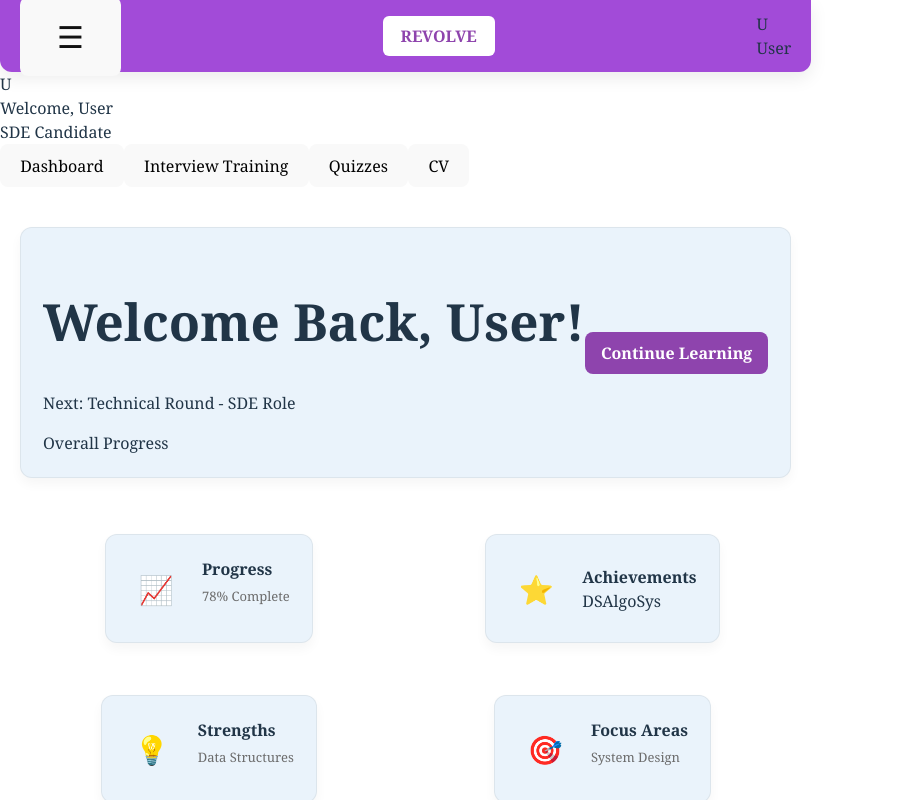
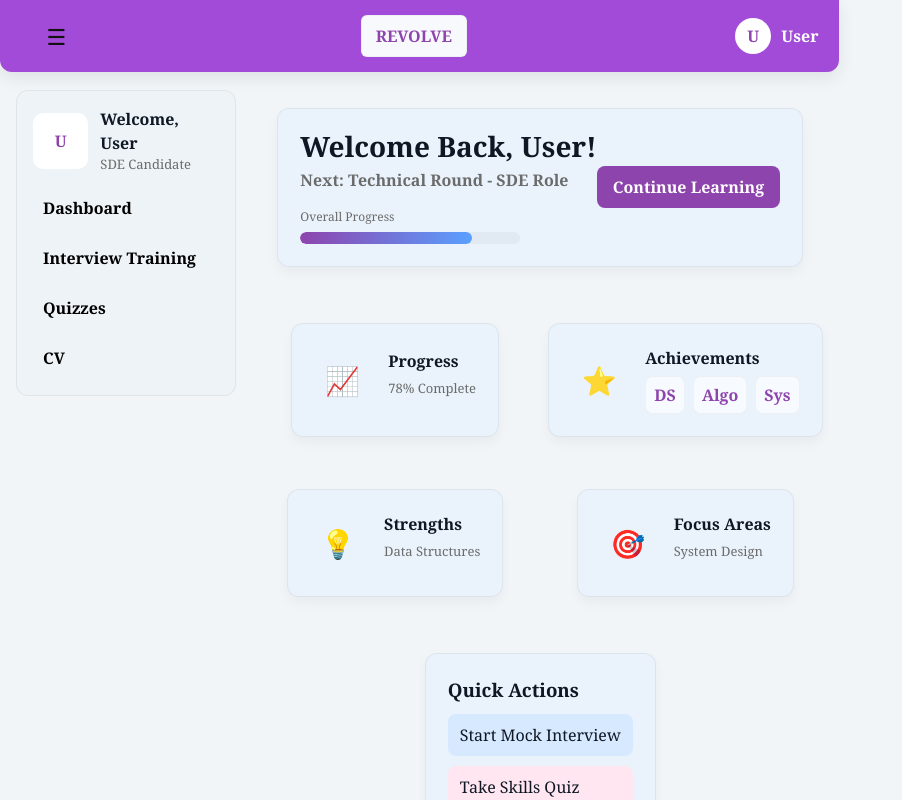
Before and after one commit to Shenukafdo2006/SDGP-AI-Interviewer, a React app in the folder frontend/: page / in a window 1280 px wide. Shown: the top 800 px of the page, without its empty margins (0-902 px from the left). Built offline with nearby package versions, Linux system fonts and the light colour scheme; the HTML template or start-up script is replaced by a standard one.

Commit message:
dashboard design change

```diff
--- a/frontend/src/DashBoard.css
+++ b/frontend/src/DashBoard.css
@@ -1,14 +1,17 @@
 /* Dashboard styles updated to match the provided design */
 
 :root{
-    --purple: #a24bd8;
-    --purple-dark: #8e44ad;
-    --card-bg: #eaf3fb;
-    --muted: #6b6b6b;
+    --purple: #8f4fc1;
+    --purple-dark: #7b3fb2;
+    --page-bg: #f2f5f8; /* soft page background */
+    --surface: #eef3f7; /* card and panel surfaces */
+    --muted: #58606b;
+    --text: #0f1724;
+    --accent: #5aa0ff;
 }
 
 *{box-sizing:border-box}
-body{margin:0;font-family: Georgia, 'Times New Roman', serif;}
+body{margin:0;font-family: Georgia, 'Times New Roman', serif;background:var(--page-bg);color:var(--text)}
 
 .topbar{
     background:var(--purple);
@@ -21,35 +24,68 @@ body{margin:0;font-family: Georgia, 'Times New Roman', serif;}
     border-bottom-right-radius:12px;
     box-shadow:0 6px 18px rgba(0,0,0,0.08);
 }
-.topbar .menu{font-size:30px;color:#111}
+.topbar .menu{font-size:22px;color:#111;background:transparent;border:none}
 .brand{display:flex;align-items:center;justify-content:center;flex:1}
-.logo-circle{background:#fff;padding:8px 18px;border-radius:6px;color:var(--purple-dark);font-weight:800}
-.menu-placeholder{width:30px}
+.logo-circle{background:#f7f9fc;padding:8px 14px;border-radius:6px;color:var(--purple-dark);font-weight:800;border:1px solid rgba(0,0,0,0.04)}
+.profile{display:flex;align-items:center;gap:10px}
+.avatar{width:36px;height:36px;border-radius:50%;background:#fff;color:var(--purple-dark);display:flex;align-items:center;justify-content:center;font-weight:700}
+.username{color:#fff;font-weight:600}
 
-.container{max-width:1100px;margin:22px auto;padding:0 20px;display:flex;flex-direction:column;gap:20px}
+.layout{display:flex;gap:22px;max-width:1200px;margin:18px auto;padding:0 16px}
+.container{flex:1;display:flex;flex-direction:column;gap:20px}
 
-.card{background:var(--card-bg);border-radius:12px;padding:22px;border:1px solid rgba(0,0,0,0.06);box-shadow:0 6px 12px rgba(0,0,0,0.04)}
+.sidebar{width:220px;background:var(--surface);border-radius:12px;padding:16px;border:1px solid rgba(0,0,0,0.06);height:fit-content}
+.sidebar-top{display:flex;gap:12px;align-items:center;margin-bottom:12px}
+.avatar-lg{width:56px;height:56px;border-radius:10px;background:#fff;color:var(--purple-dark);display:flex;align-items:center;justify-content:center;font-weight:800}
+.user-info .name{font-weight:700}
+.user-info .role{color:var(--muted);font-size:13px}
+.nav{display:flex;flex-direction:column;gap:8px;margin-top:8px}
+.nav-item{background:transparent;border:none;text-align:left;padding:10px;border-radius:8px;cursor:pointer;font-weight:600}
+.nav-item:hover{background:rgba(0,0,0,0.03)}
 
-.hero{display:flex;align-items:center;justify-content:space-between;padding:30px;background:#dfeeff}
-.hero-text h1{margin:0;font-size:28px}
-.hero-text .next{margin-top:6px;color:var(--muted);font-weight:600}
+.card{background:var(--surface);border-radius:12px;padding:22px;border:1px solid rgba(0,0,0,0.04);box-shadow:0 6px 12px rgba(15,23,36,0.04)}
+.hero{display:flex;align-items:center;justify-content:space-between;padding:20px;background:linear-gradient(180deg, rgba(240,246,255,0.9), rgba(243,247,250,0.9))}
+.hero-left h1{margin:0;font-size:28px;color:var(--text)}
+.hero-left .next{margin-top:6px;color:var(--muted);font-weight:600}
 .cta{background:var(--purple-dark);color:#fff;border:none;padding:10px 16px;border-radius:8px;cursor:pointer;font-weight:700}
 
+.progress-wrap{margin-top:12px}
+.progress-label{font-size:12px;color:var(--muted);margin-bottom:6px}
+.progress-bar{width:220px;background:rgba(15,23,36,0.04);height:12px;border-radius:8px;overflow:hidden}
+.progress-fill{height:100%;background:linear-gradient(90deg,var(--purple-dark),var(--accent));border-radius:8px}
+
 .grid{display:grid;grid-template-columns:repeat(2,1fr);gap:16px}
-.info{display:flex;align-items:center;gap:18px;padding:18px;background:#eef6fb;border-radius:12px}
+.info{display:flex;align-items:center;gap:18px;padding:18px;background:linear-gradient(180deg, #f6fafc, #eef6fb);border-radius:12px}
 .icon{font-size:28px;width:56px;height:56px;display:flex;align-items:center;justify-content:center}
 .meta h3{margin:0;font-size:16px}
 .meta .sub{margin-top:6px;color:var(--muted);font-size:13px}
+.badges{display:flex;gap:8px;margin-top:6px}
+.badge{background:#f7fbff;padding:6px 8px;border-radius:8px;font-weight:700;color:var(--purple-dark);border:1px solid rgba(0,0,0,0.04)}
 
 .quick-actions h3{margin:0 0 10px 0}
 .actions{display:flex;flex-direction:column;gap:10px}
-.action{display:block;padding:10px 12px;border-radius:6px;color:#111;text-decoration:none}
-.bar.blue{background:#bcd6ff}
-.bar.pink{background:#ffd1ea}
-.bar.green{background:#c9f1d8}
+.action{display:inline-block;padding:10px 12px;border-radius:8px;color:var(--text);text-decoration:none;border:none;text-align:left}
+.bar.blue{background:#d6e9ff}
+.bar.pink{background:#ffe6f1}
+.bar.green{background:#e8f6ea}
 
-@media (max-width:900px){
+.footer{display:flex;justify-content:space-between;align-items:center;padding:12px}
+.footer .small{color:var(--muted);font-size:13px}
+
+/* Responsive adjustments */
+
+@media (max-width:1000px){
+    .layout{padding:0 12px}
+    .sidebar{display:none}
+    .layout.sidebar-open .sidebar{display:block;position:fixed;left:12px;top:90px;z-index:40}
+    .progress-bar{width:180px}
+}
+
+@media (max-width:700px){
+    .hero-left h1{font-size:20px}
+    .hero{flex-direction:column;align-items:flex-start;gap:12px}
     .grid{grid-template-columns:1fr}
-    .hero{flex-direction:column;align-items:flex-start;gap:16px}
-    .logo-circle{padding:6px 12px}
+    .progress-bar{width:100%}
+    .container{padding:0}
+    .layout{flex-direction:column;padding:0 10px}
 }
```
